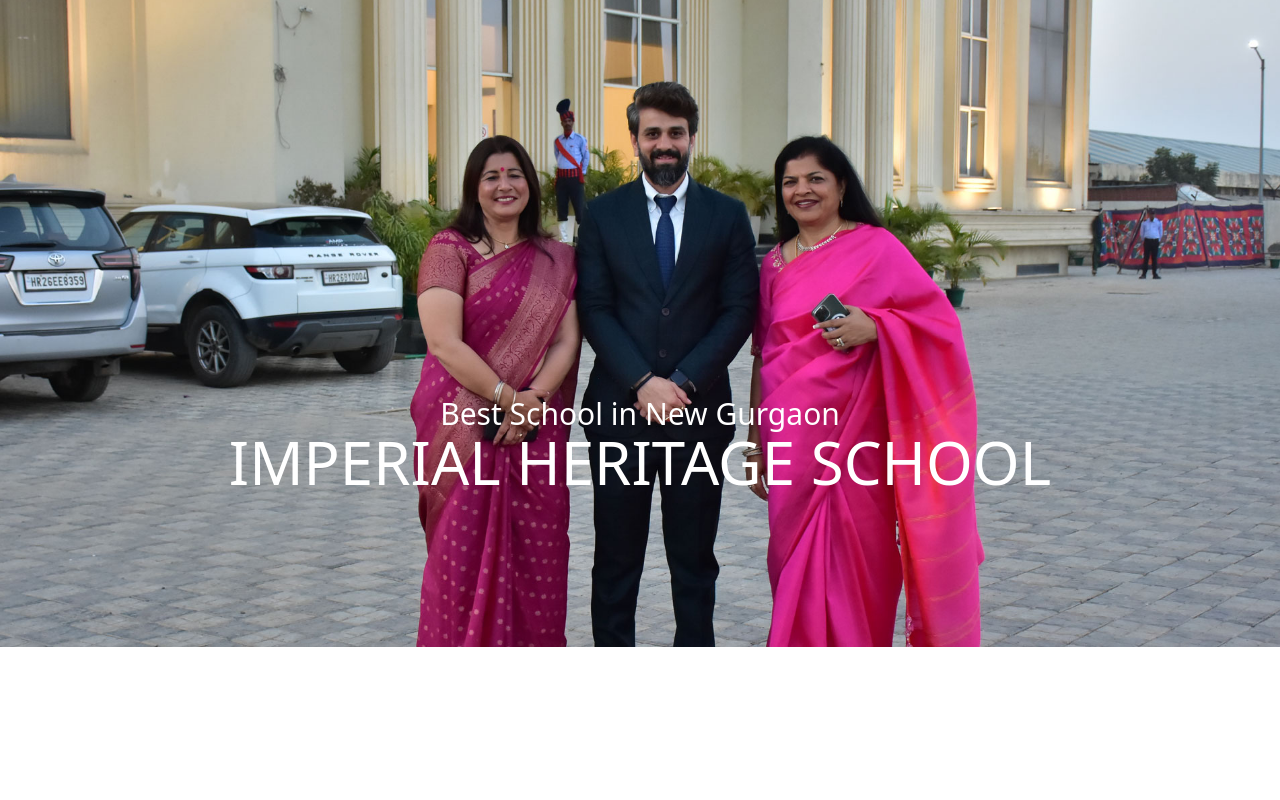
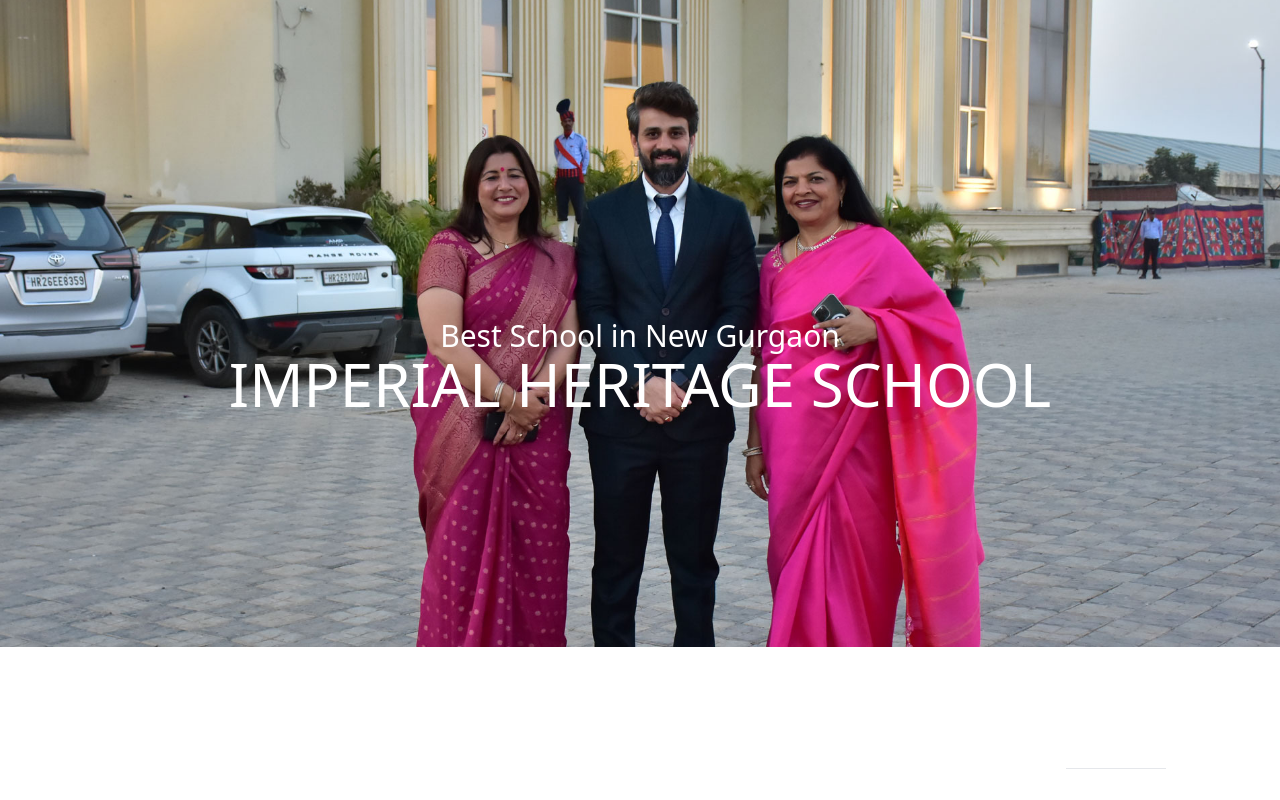
Before and after one commit to dp4kk/assignment_esop, a React (Vite) app: page / in a window 1280 px wide. Built offline with nearby package versions, Linux system fonts and the light colour scheme.

Commit message:
finished main

```diff
--- a/src/components/Main.jsx
+++ b/src/components/Main.jsx
@@ -4,6 +4,7 @@ import banner02 from '../assets/images/banner2.jpg'
 import banner03 from '../assets/images/banner3.jpg'
 import banner04 from '../assets/images/banner4.jpg'
 import banner05 from '../assets/images/banner5.jpg'
+
 
 const carouselItems = [
   {
@@ -46,7 +47,7 @@ const Main = () => {
       () => {
         setShowText((prevValue) => !prevValue);
       },
-      showText ? 5000 : 100
+      showText ? 5000 : 1
     );
 
     return () => {
@@ -65,8 +66,6 @@ const Main = () => {
               alt="banner"
               className="z-0 animate-zoom-in scale-100 transition-transform duration-200 ease-in-out "
             />
-          </div>
-
             {showText && (
               <div className="w-[70%] absolute top-1/2 left-1/2 -translate-x-1/2 text-center transition-all duration-500 ease-linear delay-500 z-10 ">
                 <div className="animate-slide-up">
@@ -79,25 +78,56 @@ const Main = () => {
                 </div>
               </div>
             )}
-          <div className="fixed flex flex-row  bottom-[20px] right-[30px]">
+          </div>
+          <div className="fixed flex   bottom-[20px] right-[30px]">
             <div className="flex items-center flex-row justify-between z-10">
-              <ul className="static items-center mr-[10px] ml-0">
-                <li className="width-auto height-auto bg-transparent opacity-100 text-white mx-[10px] text-indent-inherit border-t-0 border-b-0 font-semibold text-xs">
+              <ul className="static flex items-center mr-[10px] ml-0">
+                <li
+                  onClick={() => setActiveIndex(0)}
+                  className="width-auto height-auto bg-transparent opacity-100 text-white mx-[10px] text-indent-inherit border-t-0 border-b-0 font-semibold text-xs hover:cursor-pointer hover:underline"
+                >
                   01
                 </li>
-                <li className="width-auto height-auto bg-transparent opacity-100 text-white mx-[10px] text-indent-inherit border-t-0 border-b-0 font-semibold text-xs">
-                  01
+                <li
+                  onClick={() => setActiveIndex(1)}
+                  className="width-auto height-auto bg-transparent opacity-100 text-white mx-[10px] text-indent-inherit border-t-0 border-b-0 font-semibold text-xs hover:cursor-pointer hover:underline"
+                >
+                  02
                 </li>
-                <li className="width-auto height-auto bg-transparent opacity-100 text-white mx-[10px] text-indent-inherit border-t-0 border-b-0 font-semibold text-xs">
-                  01
+                <li
+                  onClick={() => setActiveIndex(2)}
+                  className="width-auto height-auto bg-transparent opacity-100 text-white mx-[10px] text-indent-inherit border-t-0 border-b-0 font-semibold text-xs hover:cursor-pointer hover:underline"
+                >
+                  03
                 </li>
-                <li className="width-auto height-auto bg-transparent opacity-100 text-white mx-[10px] text-indent-inherit border-t-0 border-b-0 font-semibold text-xs">
-                  01
+                <li
+                  onClick={() => setActiveIndex(3)}
+                  className="width-auto height-auto bg-transparent opacity-100 text-white mx-[10px] text-indent-inherit border-t-0 border-b-0 font-semibold text-xs hover:cursor-pointer hover:underline"
+                >
+                  04
                 </li>
-                <li className="width-auto height-auto bg-transparent opacity-100 text-white mx-[10px] text-indent-inherit border-t-0 border-b-0 font-semibold text-xs">
-                  01
+                <li
+                  onClick={() => setActiveIndex(4)}
+                  className="width-auto height-auto bg-transparent opacity-100 text-white mx-[10px] text-indent-inherit border-t-0 border-b-0 font-semibold text-xs hover:cursor-pointer hover:underline"
+                >
+                  05
                 </li>
               </ul>
+              <div className="flex items-center text-center">
+                <span className="w-[100px] mr-1 border-b"></span>
+                <a
+                  className="flex items-center justify-center text-white text-center hover:cursor-pointer"
+                  onClick={() => setActiveIndex((prev)=>prev===0?4:prev-1)}
+                >
+                  <span className="inline-block  w-[40px] [h-40px]">＜</span>
+                </a>
+                <a
+                  className=" flex items-center justify-center text-white text-center fill-white hover:cursor-pointer "
+                  onClick={() => setActiveIndex((prev) =>prev===4?0: prev + 1)}
+                >
+                  <span className="inline-block  w-[40px] [h-40px]">＞</span>
+                </a>
+              </div>
             </div>
           </div>
         </div>
```
Lines whose indentation alone changed are shown as unchanged.
